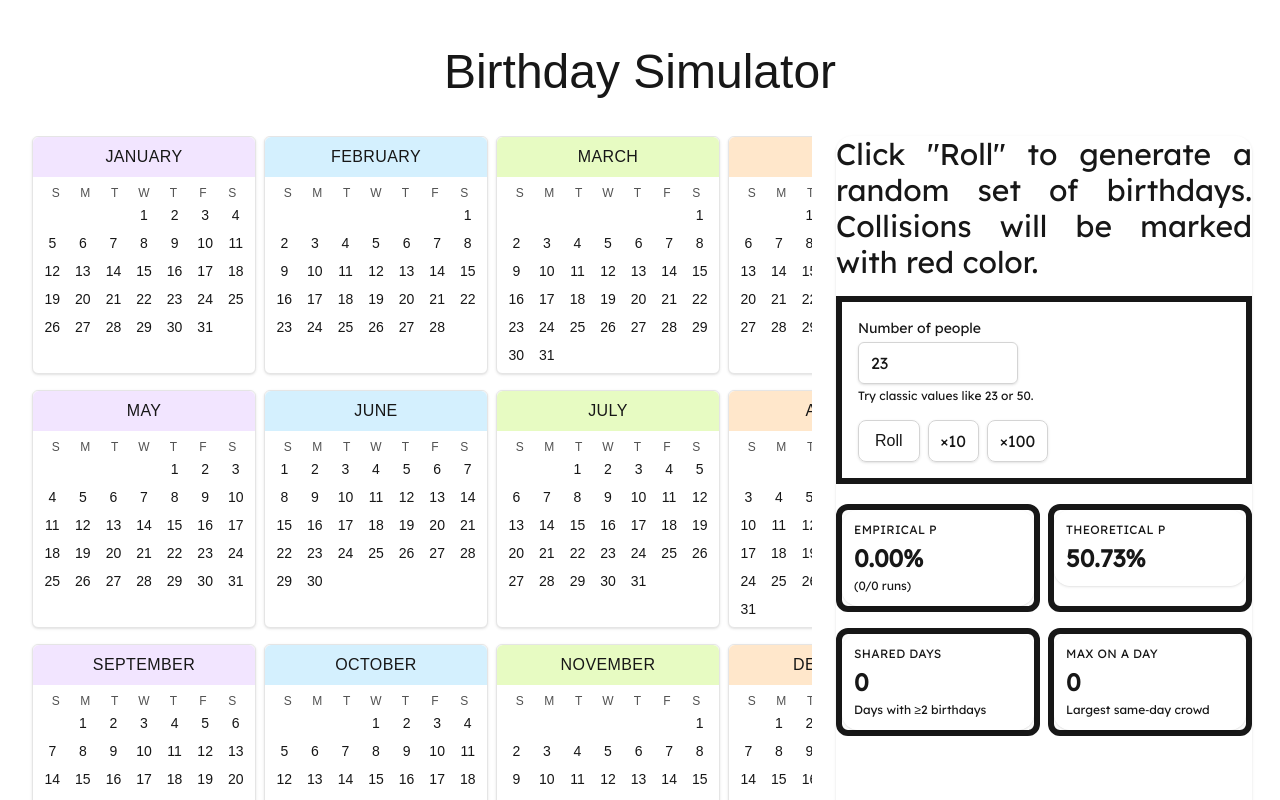
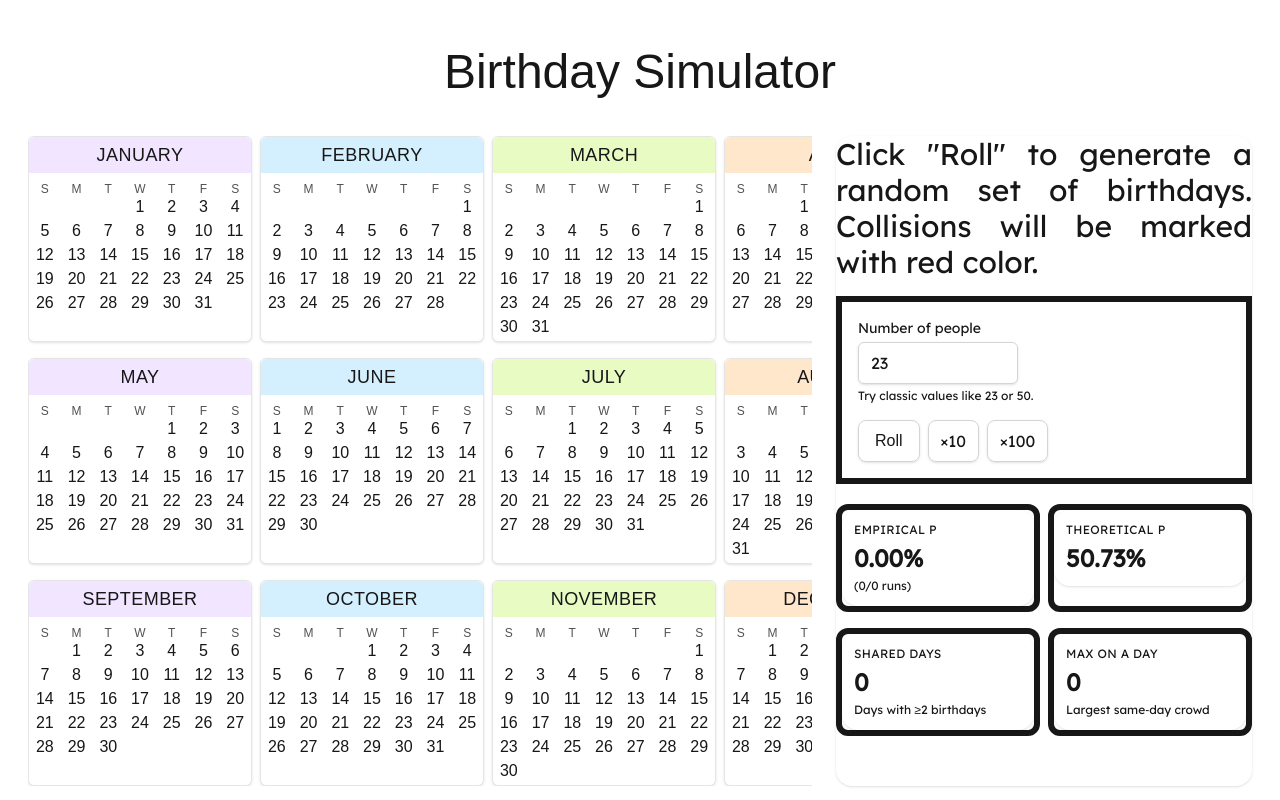
Before and after one commit to twohiccups/birthday-problem, a Next.js app: page / in a window 1280 px wide. Shown: the part 2240-3040 px from the top of the page. Built offline with nearby package versions, Linux system fonts and the light colour scheme; a web font is replaced by a local one.

Commit message:
feat: calendar layout overflow fix, scaling

```diff
--- a/public/assets/components/Calendar.tsx
+++ b/public/assets/components/Calendar.tsx
@@ -14,9 +14,14 @@ import CalendarControls from "./CalendarControls";
 
 function CalendarGrid({ year, birthdaysByMonth }: { year: number; birthdaysByMonth: BirthdaysByMonth }) {
     return (
-        <div className="overflow-x-auto px-1"> {/* outer handles scrolling */}
         <div
-                className="grid w-max grid-cols-[repeat(4,theme(width.56))] gap-x-2 gap-y-4 justify-center"
+            className="
+    sm:w-max
+    origin-top-left
+    grid grid-cols-[repeat(4,theme(width.32))]
+    sm:grid-cols-[repeat(4,theme(width.56))]
+    gap-x-5 sm:gap-x-2 gap-y-1 sm:gap-y-4 justify-start
+  "
             role="grid"
             aria-label={`All months for ${year}`}
         >
@@ -30,10 +35,9 @@ function CalendarGrid({ year, birthdaysByMonth }: { year: number; birthdaysByMon
                 />
             ))}
         </div>
-        </div>
+
     );
 }
-
 
 
 function Stat({ label, value, sublabel }: { label: string; value: string; sublabel?: string }) {
@@ -96,7 +100,7 @@ export default function BirthdayParadoxSection() {
         <section className="px-4 space-y-10">
             <h2 className="text-center">Birthday Simulator</h2>
             <div className="grid gap-6 lg:grid-cols-[minmax(0,1fr)_24rem] xl:grid-cols-[minmax(0,1fr)_26rem]">
-                <div className="min-w-0 order-2 md:order-1">
+                <div className="min-w-0 order-2 md:order-1 overflow-x-scroll">
                     <CalendarGrid year={YEAR} birthdaysByMonth={birthdaysByMonth} />
                 </div>
                 <aside
--- a/public/assets/components/Month.tsx
+++ b/public/assets/components/Month.tsx
@@ -67,13 +67,15 @@ export default function Month({
     return (
 
         <div
-            className="inline-block select-none rounded-md border border-neutral-200 bg-white text-neutral-900 shadow-sm w-56"
+            className="font-lexend-deca text-tiny sm:text-xs sm:font-sans inline-block w-36 sm:w-56 select-none rounded-md border border-neutral-200
+             bg-white text-neutral-900 shadow-sm"
             aria-label={`${MONTH_NAMES[month]} ${year}`}
             role="group"
         >
+
             {/* Header */}
             <div
-                className={`relative text-center font-light tracking-wide text-neutral-900 py-2 rounded-t-md ${colorClass}`}
+                className={` font-sans relative text-center text-base sm:text-lg font-bold  sm:font-light tracking-wide text-neutral-900 py-0 sm:py-1 rounded-t-md ${colorClass}`}
             >
                 <span>{MONTH_NAMES[month].toUpperCase()}</span>
 
@@ -85,7 +87,7 @@ export default function Month({
                             animate={{ scale: 1, opacity: 1 }}
                             exit={{ scale: 0.8, opacity: 0 }}
                             transition={{ type: "spring", stiffness: 300, damping: 20 }}
-                            className="absolute right-2 top-1/2 -translate-y-1/2 inline-flex h-5 min-w-5 items-center justify-center rounded-full border border-red-400 bg-red-100 font-lexend-deca px-1 text-xs font-bold text-red-700"
+                            className="absolute right-2 top-1/2 -translate-y-1/2   text-tiny sm:text-xs inline-flex h-3 w-3  sm:min-w-5 items-center justify-center rounded-full border border-red-400 bg-red-100 font-lexend-deca  font-bold text-red-700"
                             aria-label={`${collisions} day(s) in ${MONTH_NAMES[month]} have collisions`}
                             title={`${collisions} day(s) have collisions`}
                         >
@@ -96,7 +98,7 @@ export default function Month({
             </div>
 
             {/* Weekday row */}
-            <div className="grid grid-cols-7 text-center text-xs text-neutral-600 gap-y-1 px-2 pt-2">
+            <div className="grid grid-cols-7 text-center  text-tiny sm:text-xs text-neutral-600 gap-y-1 pt-2">
                 {WEEKDAYS_SHORT.map((d, i) => (
                     <div key={`${d}-${i}`}>
                         {d}
@@ -105,8 +107,7 @@ export default function Month({
             </div>
 
             {/* Dates grid */}
-            <div className="grid grid-cols-7 text-center text-sm px-1 pb-1">
-                {weeks.map((week, wi) =>
+            <div className="grid grid-cols-7 text-center text-tiny sm:text-base sm:gap-y-1 sm:pb-1">                {weeks.map((week, wi) =>
                 week.map((day, di) => {
                     const hidden = day == null;
                     const count = hidden ? 0 : birthdaysForMonth[day] || 0;
@@ -126,7 +127,7 @@ export default function Month({
                     return (
                         <div
                             key={`${wi}-${di}`}
-                                className={`relative h-7 flex items-center justify-center ${hidden ? "text-transparent" : "text-neutral-900"
+                            className={`relative h-4 sm:h-5 flex items-center justify-center ${hidden ? "text-transparent" : "text-neutral-900"
                                 }`}
                             {...aria}
                         >
@@ -162,7 +163,7 @@ export default function Month({
                                         animate={{ y: 0, opacity: 1, scale: 1 }}
                                         exit={{ y: -6, opacity: 0, scale: 0.8 }}
                                         transition={{ type: "spring", stiffness: 350, damping: 18, delay }}
-                                            className="absolute -top-1 -right-1 flex h-5 w-5 items-center justify-center rounded-full border border-white bg-red-600 text-[10px] font-bold z-50 font-lexend-deca text-white shadow"
+                                        className="absolute -top-1 -right-1 flex h-3 w-3 sm:h-5 sm:w-5 items-center justify-center rounded-full border border-white bg-red-600 text-[10px] font-bold z-50 font-lexend-deca text-white shadow"
                                         aria-label={`${count} birthdays`}
                                     >
                                         {count}
--- a/src/app/globals.css
+++ b/src/app/globals.css
@@ -29,6 +29,7 @@ html, body {
   --font-sans: var(--font-erica-one);
   --font-geist-mono: var(--font-geist-mono);
   --font-lexend-deca: var(--font-lexend-deca);
+  --text-tiny: 0.7rem;
 }
 
 @media (prefers-color-scheme: dark) {
```
Lines whose indentation alone changed are shown as unchanged.
